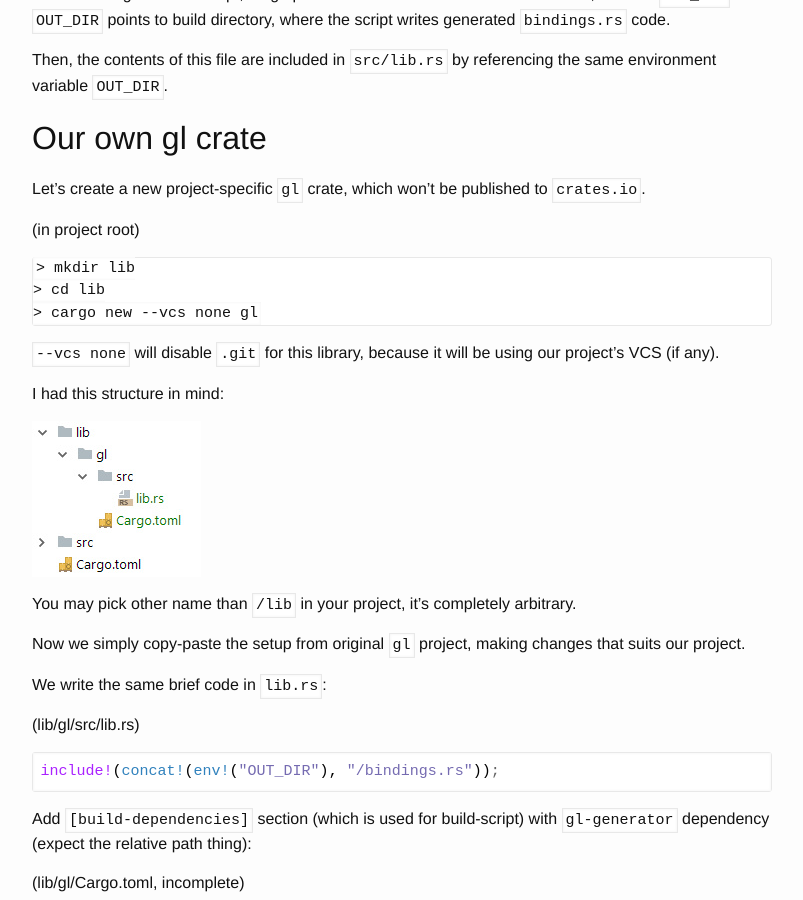
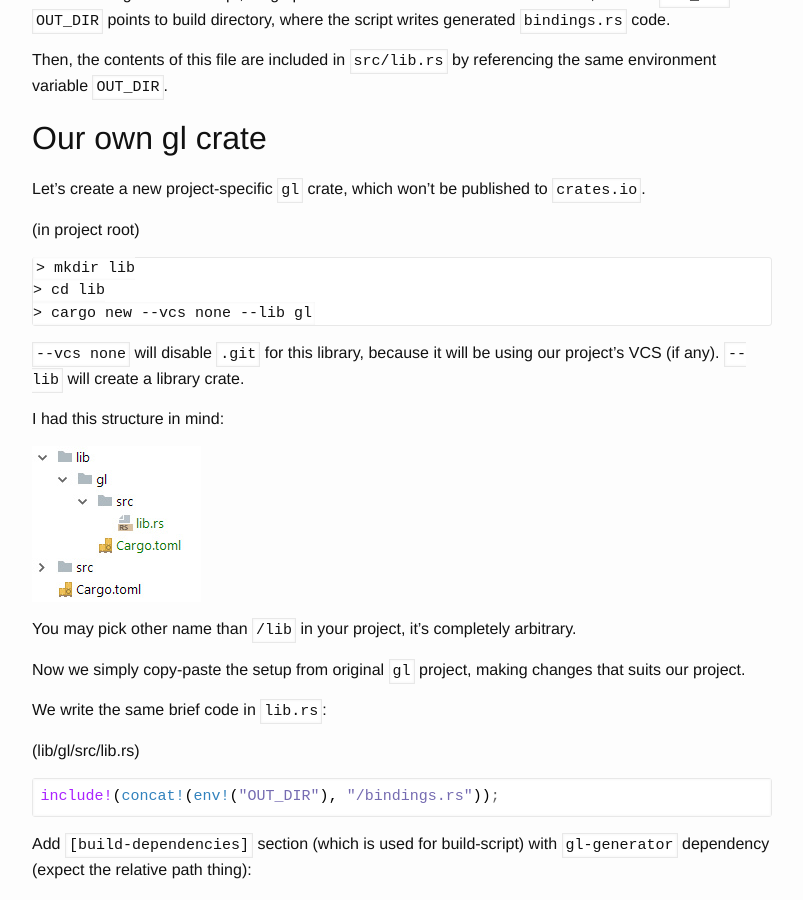
Before and after one commit to Nercury/Nercury.github.io, a Jekyll site: the page built from _posts/2018-02-12-opengl-in-rust-from-scratch-06-gl-generator.markdown, in a window 1280 px wide and 900 px high, scrolled down 1389 px. Shown: the whole window, without its empty margins (238-1041 px from the left). Built offline with Jekyll 4.4.1, drawn with Linux system fonts in a browser that asks for light colours; nearby versions of some CDN libraries.

Commit message:
--lib project gl

````diff
--- a/_posts/2018-02-12-opengl-in-rust-from-scratch-06-gl-generator.markdown
+++ b/_posts/2018-02-12-opengl-in-rust-from-scratch-06-gl-generator.markdown
@@ -78,10 +78,11 @@ Let's create a new project-specific `gl` crate, which won't be published to `cra
 ```txt
 > mkdir lib
 > cd lib
-> cargo new --vcs none gl
+> cargo new --vcs none --lib gl
 ```
 
 `--vcs none` will disable `.git` for this library, because it will be using our project's VCS (if any).
+`--lib` will create a library crate.
 
 I had this structure in mind:
 
````
